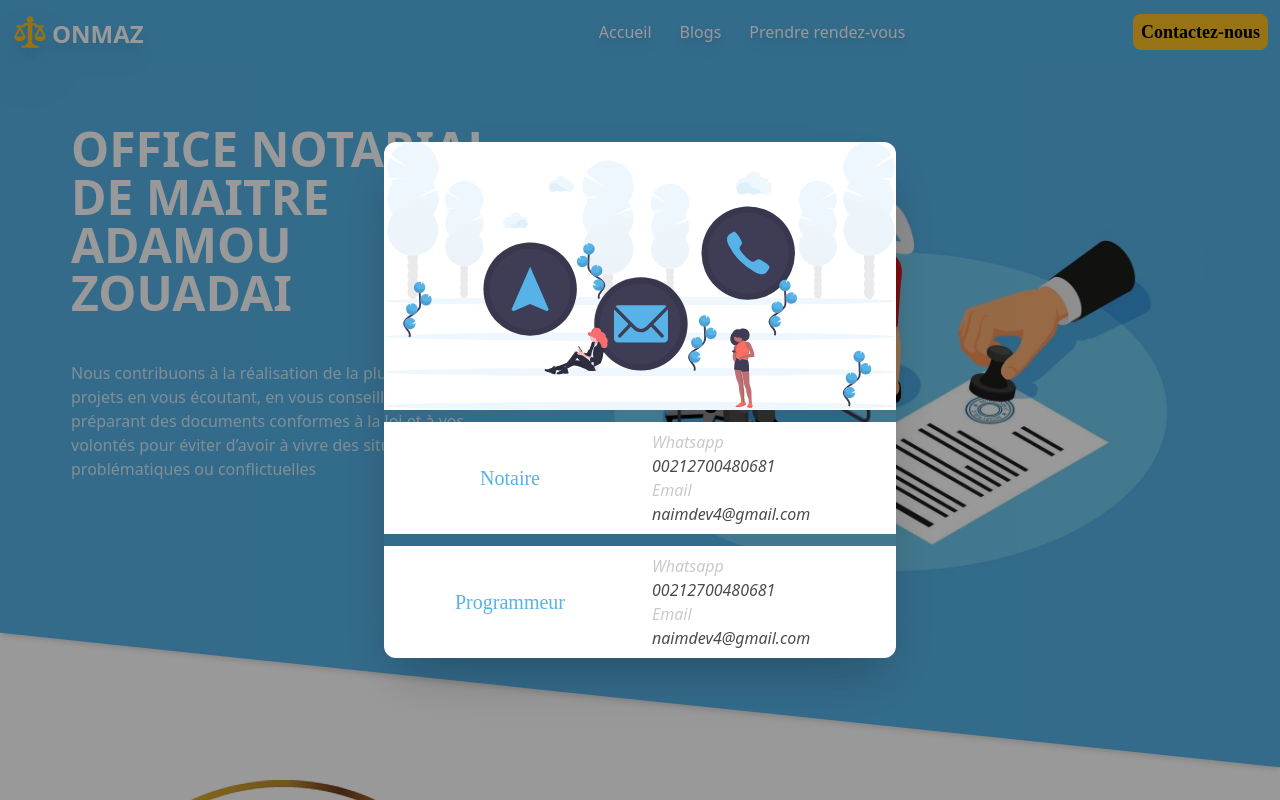
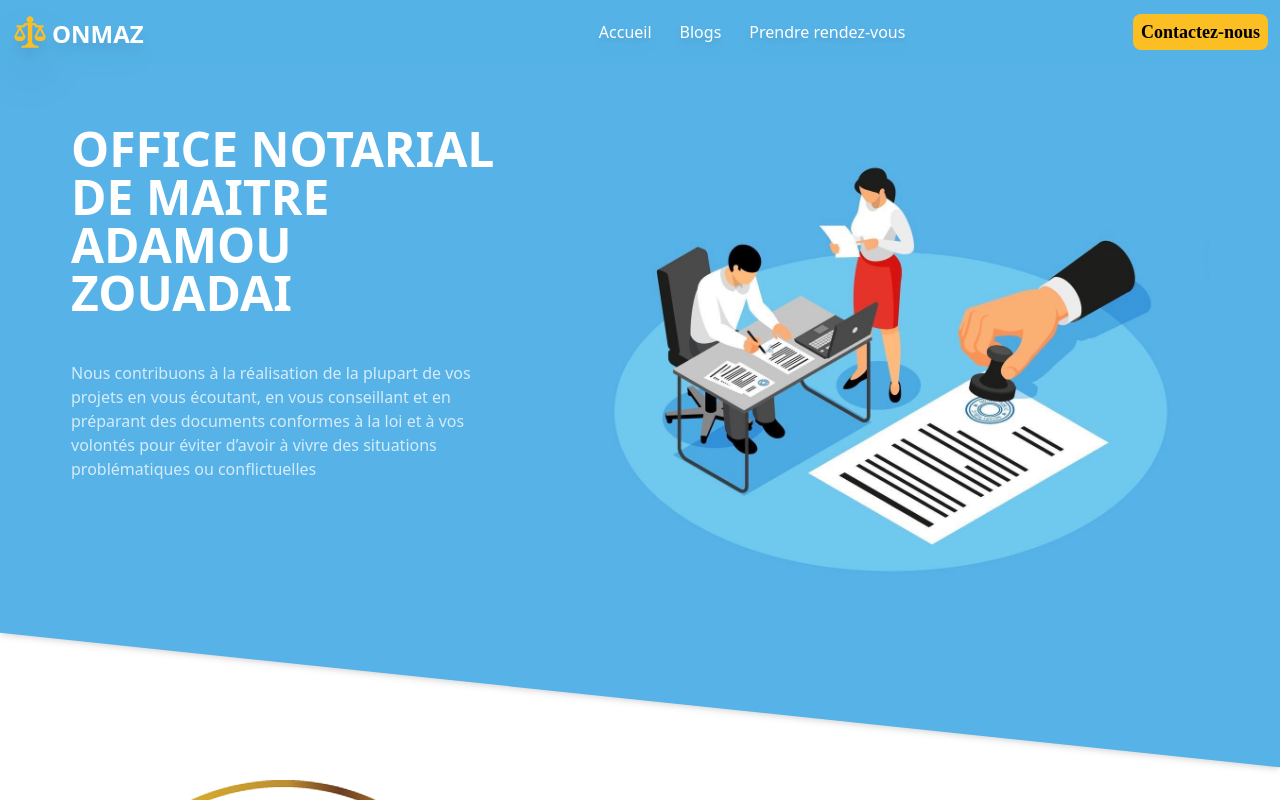
Before and after one commit to NaimCode/ONMAZ_frontend, a Next.js app: page / in a window 1280 px wide. Shown: the top 800 px of the page. Built offline with nearby package versions, Linux system fonts and the light colour scheme; a web font is replaced by a local one.

Commit message:
website done

```diff
--- a/components/appbar.js
+++ b/components/appbar.js
@@ -2,6 +2,7 @@
 import router from "next/router";
 import { HiMenuAlt2, HiOutlineX } from "react-icons/hi";
 import { useState } from "react";
+import ContactSection from "../components/contact";
 const menu = [
   {
     titre: "Accueil",
@@ -16,9 +17,11 @@
     route: "/rv",
   },
 ];
-const Appbar = ({ setcontact, contact }) => {
+const Appbar = () => {
+  const [contact, setcontact] = useState(false);
   const [menuMobile, setmenuMobile] = useState(false);
   return (
+    <>
       <div
         className={`fixed top-0 left-0 z-50 w-full backdrop-filter backdrop-blur-3xl bg-primary bg-opacity-60`}
       >
@@ -55,7 +58,7 @@
             ))}
           </div>
           <div
-          onClick={() => setcontact(!contact)}
+            onClick={() => setcontact(true)}
             className=" hidden md:flex cursor-pointer px-2 py-1 rounded-lg font-title font-bold text-lg bg-yellow-400 transition duration-300 hover:drop-shadow-xl hover:bg-yellow-500 "
           >
             Contactez-nous
@@ -79,13 +82,15 @@
             </div>
           ))}
           <div
-          onClick={() => setcontact(!contact)}
+            onClick={() => setcontact(true)}
             className="mt-11 flex cursor-pointer px-2 py-1 rounded-lg font-title font-bold text-3xl bg-yellow-400 transition duration-300 hover:drop-shadow-xl hover:bg-yellow-500 "
           >
             Contactez-nous
           </div>
         </div>
       </div>
+      {contact == true && <ContactSection setcontact={setcontact} />}
+    </>
   );
 };
 
--- a/components/contact.js
+++ b/components/contact.js
@@ -1,30 +1,34 @@
-const ContactSection = ({ setcontact, contact }) => {
+const ContactSection = ({ setcontact }) => {
   return (
-    <div
-      onClick={() => setcontact(false)}
-      className="z-50 fixed top-0 left-0 h-screen w-screen bg-black bg-opacity-40 flex items-center justify-center "
-    >
-      <div className="max-w-lg  shadow-2xl rounded-xl overflow-hidden mx-4">
-        <img src="contact.svg" alt="" className="w-full bg-white" />
-        <div className="flex flex-row gap-6 justify-evenly items-center bg-white my-3 p-2">
-          <h2 className="text-xl text-center font-logo text-primary w-1/2">
-            Notaire{" "}
+    <div className="z-50 fixed top-0 left-0 h-screen w-screen  flex items-center justify-center ">
+      <div
+        onClick={() => setcontact(false)}
+        className="absolute top-0 left-0 z-0 h-screen w-screen bg-black opacity-60"
+      ></div>
+      <div
+        onClick={() => console.log("Click")}
+        className="z-50 max-w-lg   rounded-xl overflow-hidden mx-4"
+      >
+        <img src="contact.svg" alt="" className="w-full bg-white  " />
+        <div className="flex flex-row gap-1 md:gap-6 justify-evenly items-center bg-white my-3 p-2 shadow-2xl ">
+          <h2 className="text-base md:text-xl text-center font-logo text-primary w-1/2 ">
+            Notaire
           </h2>
           <div className="opacity-70 italic flex flex-col w-1/2">
-            <span className="opacity-30">Whatsapp</span>
+            <span className="opacity-30">Appel/Whatsapp</span>
             <span>00212700480681</span>
 
             <span className="opacity-30">Email</span>
-            <span>naimdev4@gmail.com</span>
+            <span>adamounotaire@gmail.com</span>
           </div>
         </div>
 
-        <div className="flex flex-row gap-6 justify-evenly items-center bg-white p-2">
-          <h2 className="text-xl font-logo text-primary text-center w-1/2">
+        <div className="flex flex-row gap-1 md:gap-6 justify-evenly items-center bg-white p-2 shadow-2xl ">
+          <h2 className="text-base md:text-xl font-logo text-primary text-center w-1/2">
             Programmeur
           </h2>
           <div className="opacity-70 italic flex flex-col w-1/2">
-            <span className="opacity-30">Whatsapp</span>
+            <span className="opacity-30">Appel/Whatsapp</span>
             <span>00212700480681</span>
 
             <span className="opacity-30">Email</span>
--- a/components/team.js
+++ b/components/team.js
@@ -53,6 +53,48 @@
               essentielle de la vie.
             </p>
           </div>
+
+          <div class="py-11 flex flex-col sm:flex-row">
+            <div class="sm:w-1/3 text-center sm:pr-8 sm:py-8">
+              <div class=" rounded-full inline-flex items-center justify-center bg-gray-200 text-gray-400">
+                <img
+                  src="maitre.jpg"
+                  alt=""
+                  className="w-48 h-48 rounded-full shadow-lg"
+                />
+              </div>
+              <div class="flex flex-col items-center text-center justify-center">
+                <h2 class="font-medium title-font mt-4 text-gray-900 text-lg">
+                  Maître Adamou Zouadaï
+                </h2>
+                <div class="w-12 h-1 bg-indigo-500 rounded mt-2 mb-4"></div>
+                <p class="text-base max-w-[200px]">
+                  Notaire au ressort de la Cour d'appel de N'Djaména
+                </p>
+              </div>
+            </div>
+            <div class="sm:w-2/3 sm:pl-8 sm:py-8 sm:border-l border-gray-200 sm:border-t-0 border-t mt-4 pt-4 sm:mt-0 text-center sm:text-left flex flex-col justify-center">
+              <h2 className="text-xl text-black mb-3">
+                Comment et quand est venue l’idée de créer un site internet ?
+              </h2>
+              <p class="leading-relaxed mb-4">
+                "Par curiosité au départ ! Je me suis dit qu’un notaire devait
+                communiquer et qu’il fallait qu’il sorte « de sa zone de confort
+                » pour se faire connaître ou pour entretenir un réseau de
+                relations. Plus précisément, je me suis dit qu’il fallait
+                profiter de ce formidable outil qui est l'internet, afin de
+                permettre aux gens, notamment les tchadiens en particulier, de
+                s'imprégner de ce domaine qui reste aujourd'hui moins connu et
+                très complexe.
+                <br />
+                <br /> Et à cette occasion, je me suis rendu compte qu’il
+                fallait créé un environnement d’informations juridiques afin que
+                les visiteurs sachent à quel point ce domaine d'activité reste
+                toutefois intéressant.
+              </p>
+            </div>
+          </div>
+
           <div class="flex flex-wrap -m-2">
             {listTeammate.map((t) => (
               <div
--- a/pages/_app.js
+++ b/pages/_app.js
@@ -1,15 +1,12 @@
 import Appbar from "../components/appbar";
-import { useState } from "react";
+
 import "../styles/globals.css";
 
-import ContactSection from "../components/contact";
-
 function MyApp({ Component, pageProps }) {
-  const [contact, setcontact] = useState(false);
   return (
     <div className="relative">
-      <Appbar setcontact={setcontact} contact={contact} />
-      {contact && <ContactSection setcontact={setcontact} contact={contact} />}
+      <Appbar />
+
       <Component {...pageProps} />
     </div>
   );
--- a/pages/index.js
+++ b/pages/index.js
@@ -1,7 +1,7 @@
 import Head from "next/head";
 import Image from "next/image";
 import About from "../components/about";
-import Contact from "../components/contact";
+import Contact from "../components/map";
 import Features from "../components/features";
 import Footer from "../components/footer";
 import Hero from "../components/hero";
```
Also changed, not shown: public/maitre.jpg (added). Lines whose indentation alone changed are shown as unchanged.
